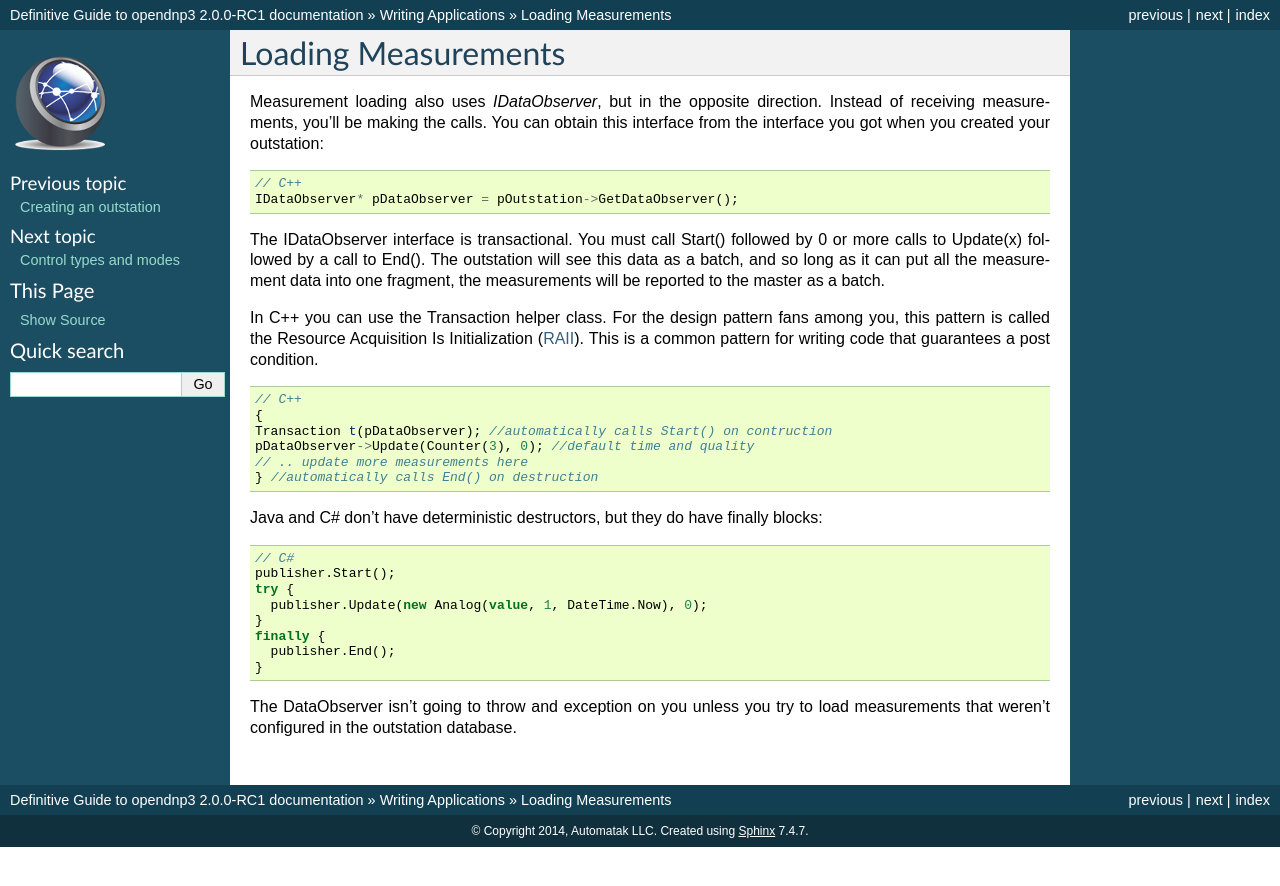
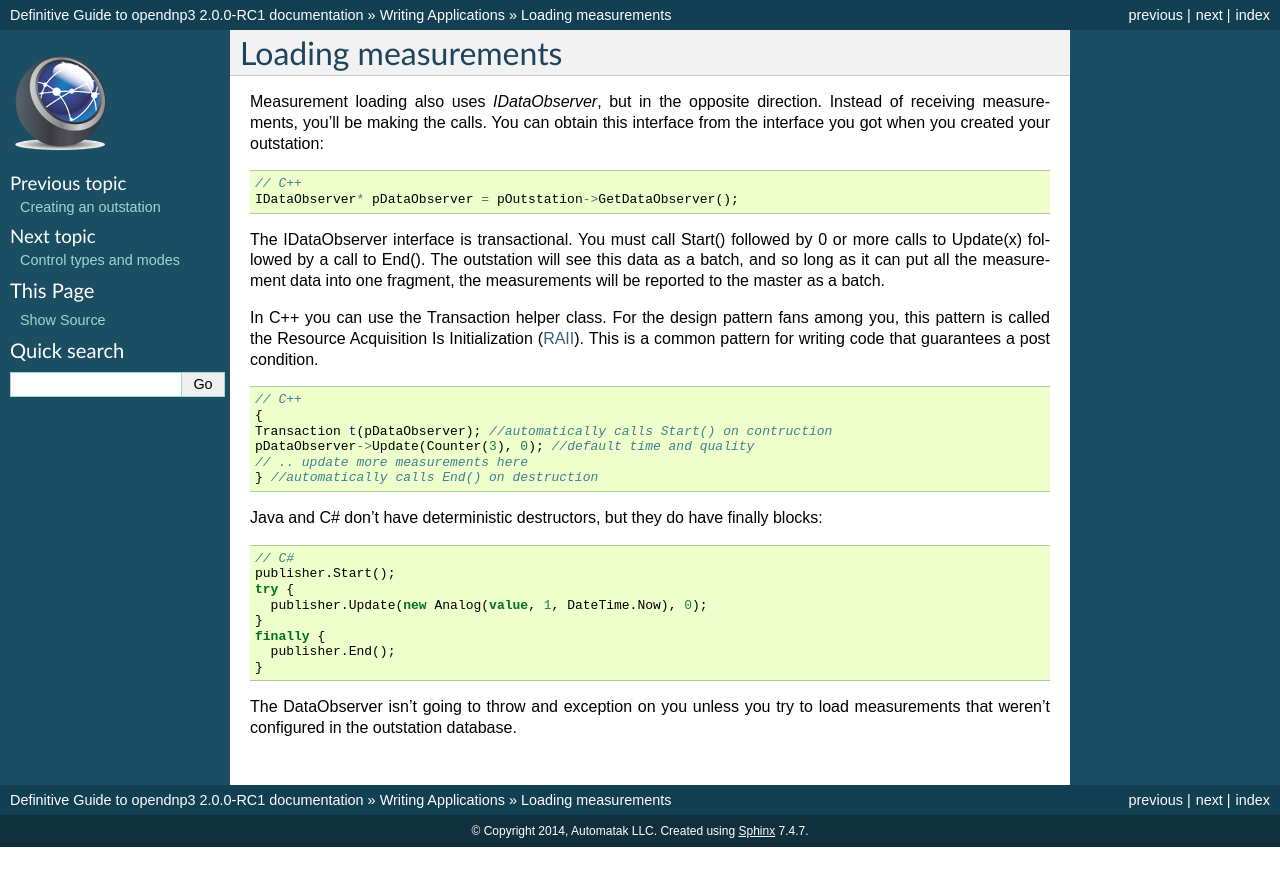
Before and after one commit to dnp3/opendnp3-guide, a Sphinx documentation site: the page built from source/applications/loading-measurements.rst, in a window 1280 px wide. Shown: the top 886 px of the page. Built offline with Sphinx 7.4.7, drawn with Linux system fonts in a browser that asks for light colours.

Commit message:
capitalization normalization

```diff
--- a/source/applications/loading-measurements.rst
+++ b/source/applications/loading-measurements.rst
@@ -1,5 +1,8 @@
-Loading Measurements
-====================
+
+======================================
+Loading measurements
+======================================
+
 Measurement loading also uses *IDataObserver*, but in the opposite direction. Instead of receiving measurements, you'll be making the calls. You can obtain this interface from the interface you got when you created your outstation:
 
 .. code-block:: cpp
--- a/source/applications/making-control-requests.rst
+++ b/source/applications/making-control-requests.rst
@@ -1,5 +1,7 @@
+
+======================================
 Making control requests
-=======================
+======================================
 
 Application code can *issue* a control request using the *CommandProcessor* interface provided by the Master interface. You can learn about the different control types and operation modes in :ref:`control-types-and-modes`
 
--- a/source/applications/monitoring-communication-health.rst
+++ b/source/applications/monitoring-communication-health.rst
@@ -1,5 +1,7 @@
-Monitoring Communication health
-===============================
+
+======================================
+Monitoring communication health
+======================================
 
 Most of the time your master or outstation is communicating just fine with the outside world. Sometimes, however, there are conformance issues or mis-configurations that cause the two sides not to communicate. The most common case for this is when the link layer addresses are not set correctly. Opendnp3 provides a coarse communication health callback for the stack that is different from the channel.
 
--- a/source/opendnp3-intro/platforms.rst
+++ b/source/opendnp3-intro/platforms.rst
@@ -1,7 +1,7 @@
 .. _platforms-label:
 
 =================================
-Supported Platforms
+Supported platforms
 =================================
 
 The core opendnp3 library is platform-neutral C++11.  It can target all major operating systems and a number of bare-metal microcontrollers.
```
Also changed, not shown: source/applications/monitoring-channels.rst (+5 -2 lines).
